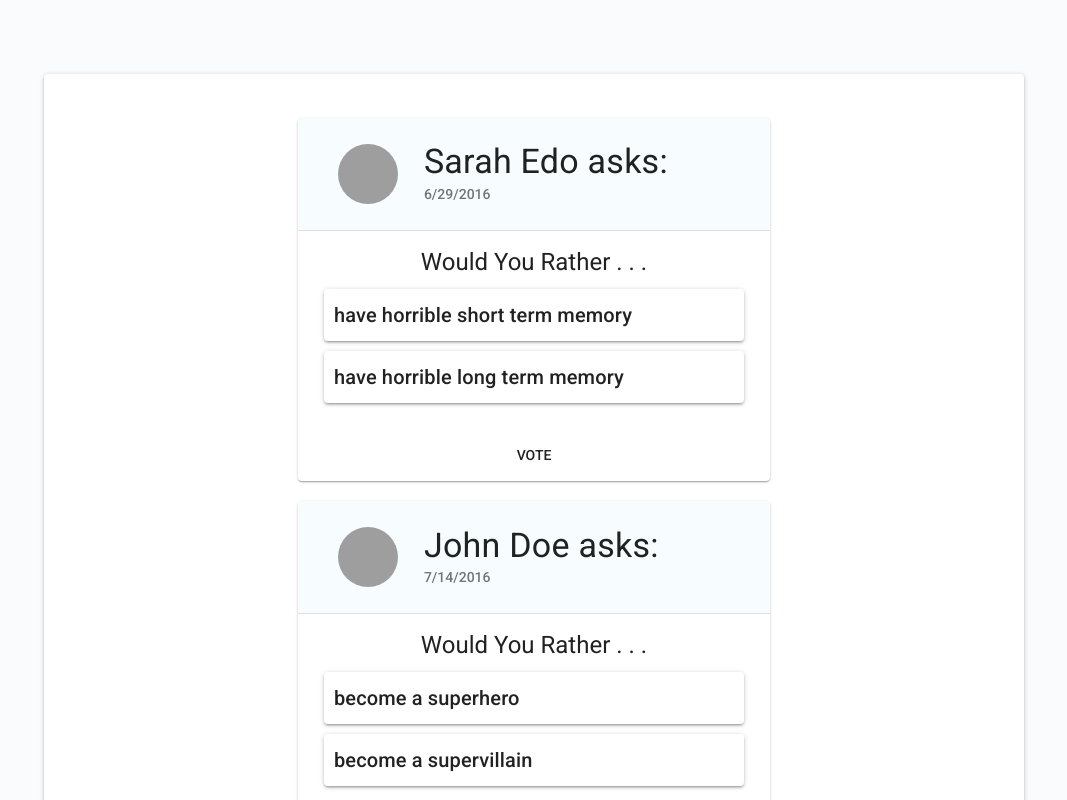
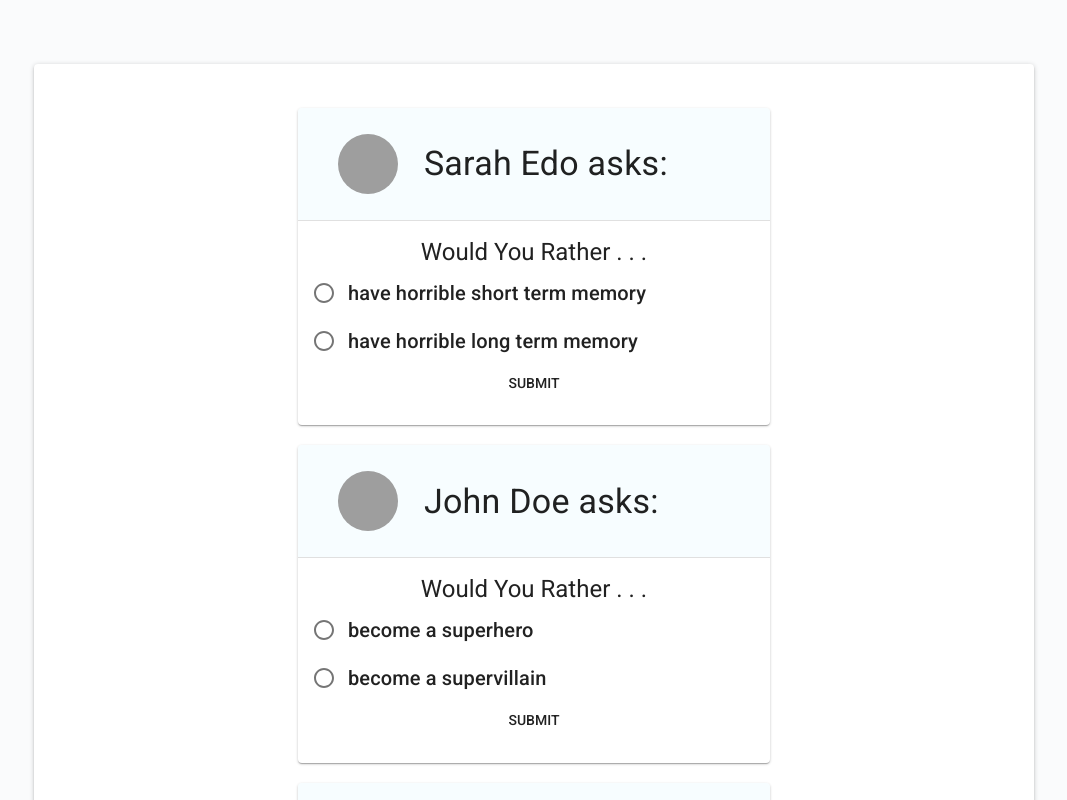
Before and after one commit to Sebastian-/Would-You-Rather, a React (Create React App) app: page / in a window 1280 px wide. Shown: the top 800 px of the page, without its empty margins (106-1173 px from the left). Built offline with nearby package versions, Linux system fonts and the light colour scheme; grey boxes are pictures that could not be loaded.

Commit message:
feat: Implemented QuestionPoll component

```diff
--- a/src/components/Dashboard.js
+++ b/src/components/Dashboard.js
@@ -3,13 +3,9 @@ import { connect } from 'react-redux'
 import { Paper, List } from '@material-ui/core'
 import withStyles from '@material-ui/core/styles/withStyles'
 import QuestionCard from './QuestionCard';
+import QuestionPoll from './QuestionPoll';
 
 const styles = theme => ({
-  container: {
-    maxWidth: '1000px',
-    margin: '0 auto',
-    padding: '10px'
-  },
   paper: {
     marginTop: theme.spacing.unit * 8,
     display: 'flex',
@@ -25,18 +21,16 @@ class Dashboard extends Component {
     const { classes, questionIDs } = this.props;
 
     return (
-      <div className={classes.container}>
       <Paper className={classes.paper}>
         <List>
           {questionIDs.map((id) => (
             /* <ListItem key={id}>
               {`Question ID: ${id}`}
             </ListItem> */
-              <QuestionCard key={id} id={id} />
+            <QuestionPoll key={id} id={id} />
           ))}
         </List>
       </Paper>
-      </div>
     )
   }
 
--- /dev/null
+++ b/src/components/QuestionPoll.js
@@ -0,0 +1,112 @@
+import React, { Component } from 'react'
+import { connect } from 'react-redux'
+import {
+  Card,
+  CardHeader,
+  Avatar,
+  CardContent,
+  Typography,
+  Divider,
+  Button,
+  Radio,
+  RadioGroup,
+  FormControlLabel,
+  withStyles
+} from '@material-ui/core'
+
+
+class QuestionPoll extends Component {
+
+  state = {
+    value: ''
+  }
+
+  handleChange = event => {
+    this.setState({ value: event.target.value });
+  }
+
+  handleSubmit = event => {
+    event.preventDefault()
+    console.log(this.state.value)
+
+    // TODO: dispatch to store
+  }
+
+  render () {
+    const { classes, author, question } = this.props;
+
+    return (
+      <Card className={classes.card}>
+         <CardHeader
+          className={classes.header}
+          avatar={
+            <Avatar src={author.avatarURL} className={classes.avatar}/>
+          }
+          title={<Typography variant="h4">{`${author.name} asks: `}</Typography>}
+        />
+        <Divider />
+        <CardContent>
+          <Typography variant="h5" className={classes.center}>
+            Would You Rather . . .
+          </Typography>
+          <form onSubmit={this.handleSubmit}>
+            <RadioGroup
+              name="pollOptions"
+              value={this.state.value}
+              onChange={this.handleChange}
+            >
+              <FormControlLabel
+                value="optionOne"
+                control={<Radio />}
+                label={<Typography variant="h6">{question.optionOne.text}</Typography>}
+              />
+              <FormControlLabel
+                value="optionTwo"
+                control={<Radio />}
+                label={<Typography variant="h6">{question.optionTwo.text}</Typography>}
+              />
+            </RadioGroup>
+            <Button className={classes.button} type='submit'>
+              Submit
+            </Button>
+          </form>
+        </CardContent>
+      </Card>
+    )
+  }
+
+}
+
+const styles = theme => ({
+  card: {
+    margin: 20
+  },
+  header: {
+    paddingLeft: 30,
+    paddingRight: 30,
+    backgroundColor: '#f7fdff'
+  },
+  avatar: {
+    margin: 10,
+    width: 60,
+    height: 60,
+  },
+  center: {
+    textAlign: 'center'
+  },
+  button: {
+    width: '100%'
+  }
+});
+
+function mapStateToProps ({ questions, users }, { id }) {
+  const question = questions[id]
+  const author = users[question.author]
+
+  return {
+    question,
+    author
+  }
+}
+
+export default connect(mapStateToProps)(withStyles(styles)(QuestionPoll))
```
Lines whose indentation alone changed are shown as unchanged.
